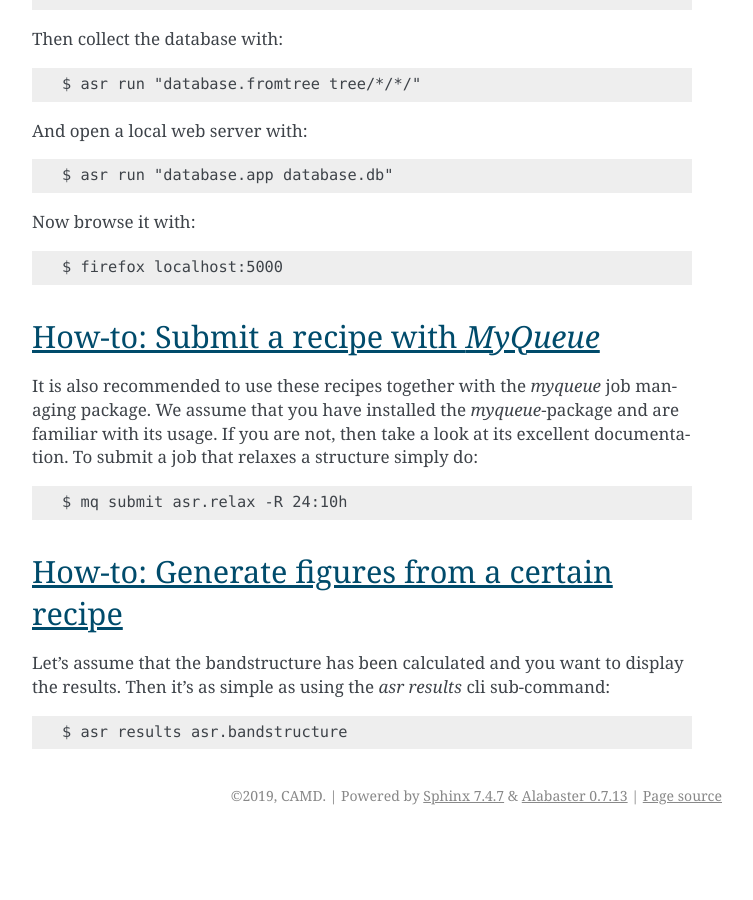
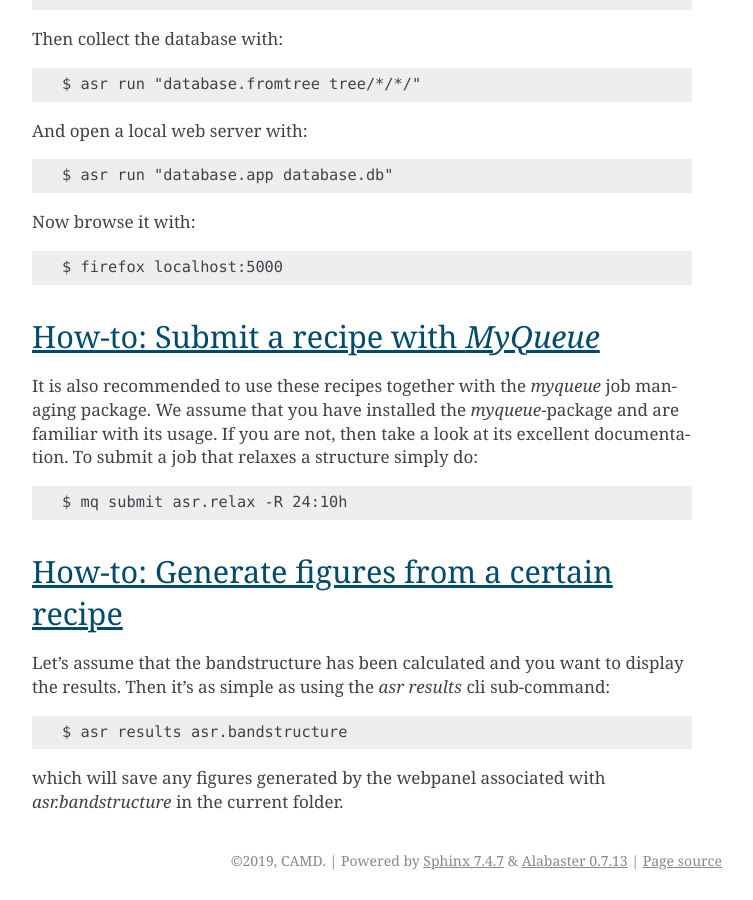
Before and after one commit to dijasila/Atomic-Simulation-Recipees, a Sphinx documentation site: the page built from docs/src/howtoguides/howtoguides.rst, in a window 1280 px wide and 900 px high, scrolled down 2343 px. Shown: the whole window, without its empty margins (388-1141 px from the left). Built offline with Sphinx 7.4.7, drawn with Linux system fonts in a browser that asks for light colours; before the commit the page ends 3178 px from its top, so only the background shows below that.

Commit message:
Update docs

```diff
--- a/docs/src/howtoguides/howtoguides.rst
+++ b/docs/src/howtoguides/howtoguides.rst
@@ -123,3 +123,6 @@ to display the results. Then it's as simple as using the `asr results`
 cli sub-command::
 
   $ asr results asr.bandstructure
+
+which will save any figures generated by the webpanel associated with
+`asr.bandstructure` in the current folder.
```
